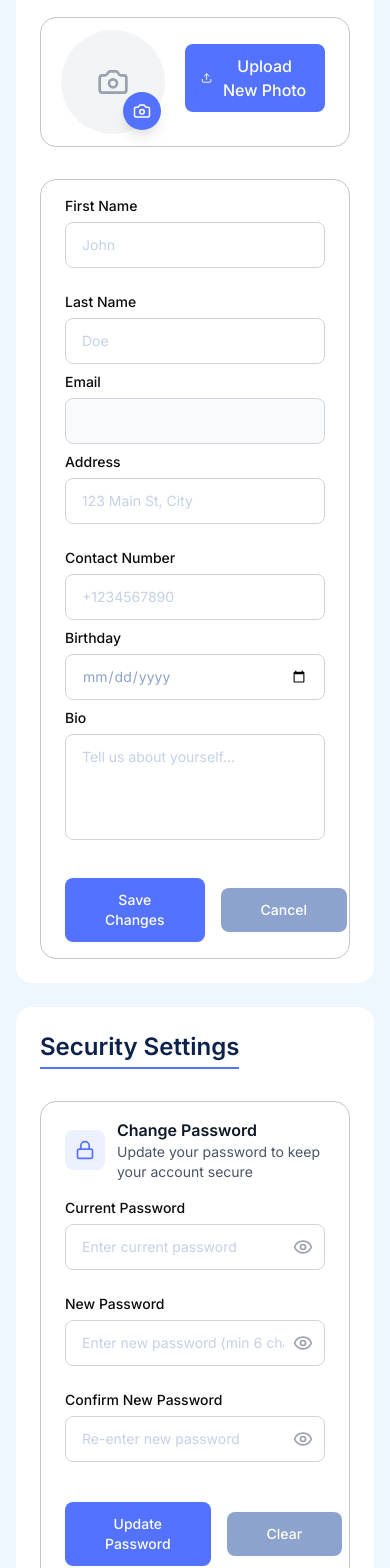
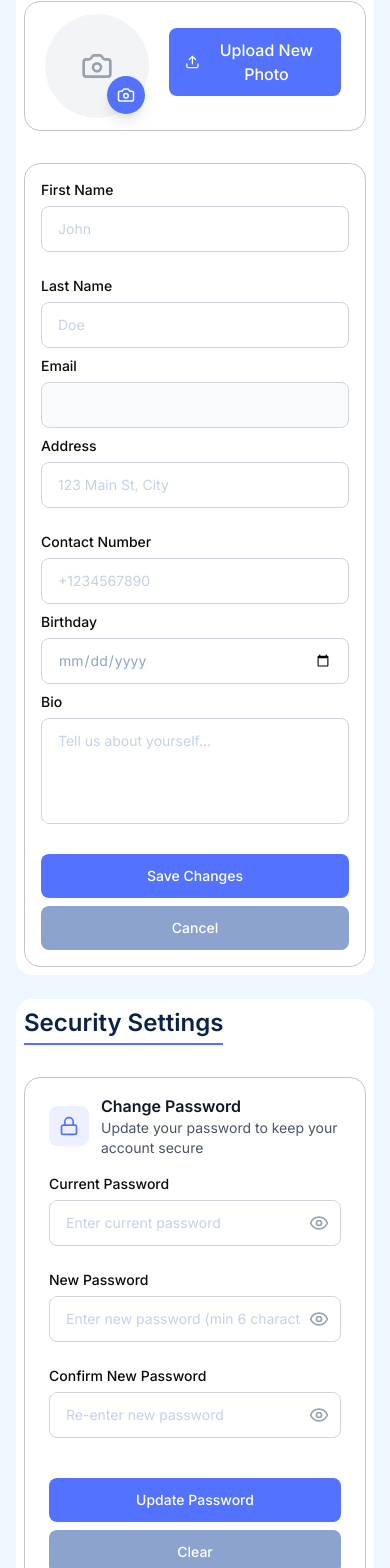
Before and after one commit to rahulfordev/Todo-Web-Application, a Next.js app: page /profile in a window 390 px wide. Shown: the part 159-1727 px from the top of the page. Built offline with nearby package versions, Linux system fonts and the light colour scheme; no server answers.

Commit message:
feat: updated design

```diff
--- a/src/app/(dashboard)/profile/page.tsx
+++ b/src/app/(dashboard)/profile/page.tsx
@@ -157,7 +157,7 @@ export default function ProfilePage() {
   return (
     <div className="mx-auto space-y-6">
       {/* Account Information Section */}
-      <div className="bg-white rounded-2xl p-6">
+      <div className="bg-white rounded-2xl p-2 sm:p-6">
         <h3 className="text-2xl font-semibold text-background-dark border-b-2 border-primary pb-1 inline-block mb-8">
           Account Information
         </h3>
@@ -209,7 +209,7 @@ export default function ProfilePage() {
         {/* Profile Form */}
         <form
           onSubmit={handleSubmit}
-          className="space-y-2 border border-[#A1A3ABA1] rounded-2xl py-4 px-6"
+          className="space-y-2 border border-[#A1A3ABA1] rounded-2xl py-4 px-4 sm:px-6"
         >
           <div className="grid grid-cols-1 md:grid-cols-2 gap-6">
             <Input
@@ -281,13 +281,13 @@ export default function ProfilePage() {
           </div>
 
           {/* Action Buttons */}
-          <div className="flex items-center gap-4 pt-6">
+          <div className="flex flex-col w-full sm:flex-row items-center gap-2 sm:gap-4 pt-4">
             <Button
               type="submit"
               variant="primary"
               loading={loading}
               size="lg"
-              className="px-10 text-sm"
+              className="px-10 text-sm w-full"
             >
               Save Changes
             </Button>
@@ -296,7 +296,7 @@ export default function ProfilePage() {
               variant="outline"
               onClick={handleCancel}
               size="lg"
-              className="px-10 text-sm"
+              className="px-10 text-sm w-full"
             >
               Cancel
             </Button>
@@ -305,7 +305,7 @@ export default function ProfilePage() {
       </div>
 
       {/* Change Password Section */}
-      <div className="bg-white rounded-2xl p-6">
+      <div className="bg-white rounded-2xl p-2 sm:p-6">
         <h3 className="text-2xl font-semibold text-background-dark border-b-2 border-primary pb-1 inline-block mb-8">
           Security Settings
         </h3>
@@ -357,13 +357,13 @@ export default function ProfilePage() {
           />
 
           {/* Action Buttons */}
-          <div className="flex items-center gap-4 pt-4">
+          <div className="flex flex-col w-full sm:flex-row items-center gap-2 md:gap-4 pt-4">
             <Button
               type="submit"
               variant="primary"
               loading={passwordLoading}
               size="lg"
-              className="px-10 text-sm"
+              className="px-10 text-sm w-full"
             >
               Update Password
             </Button>
@@ -378,7 +378,7 @@ export default function ProfilePage() {
                 })
               }
               size="lg"
-              className="px-10 text-sm"
+              className="px-10 text-sm w-full"
             >
               Clear
             </Button>
```
